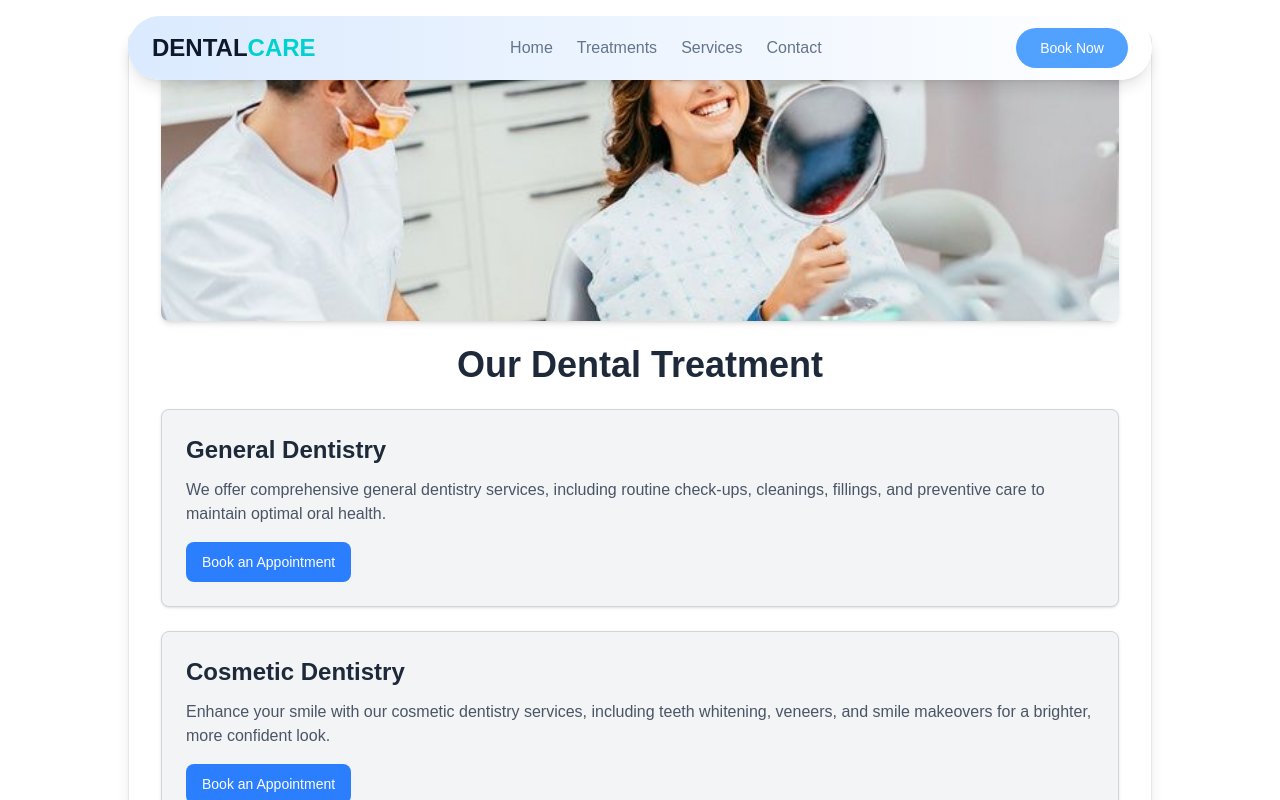
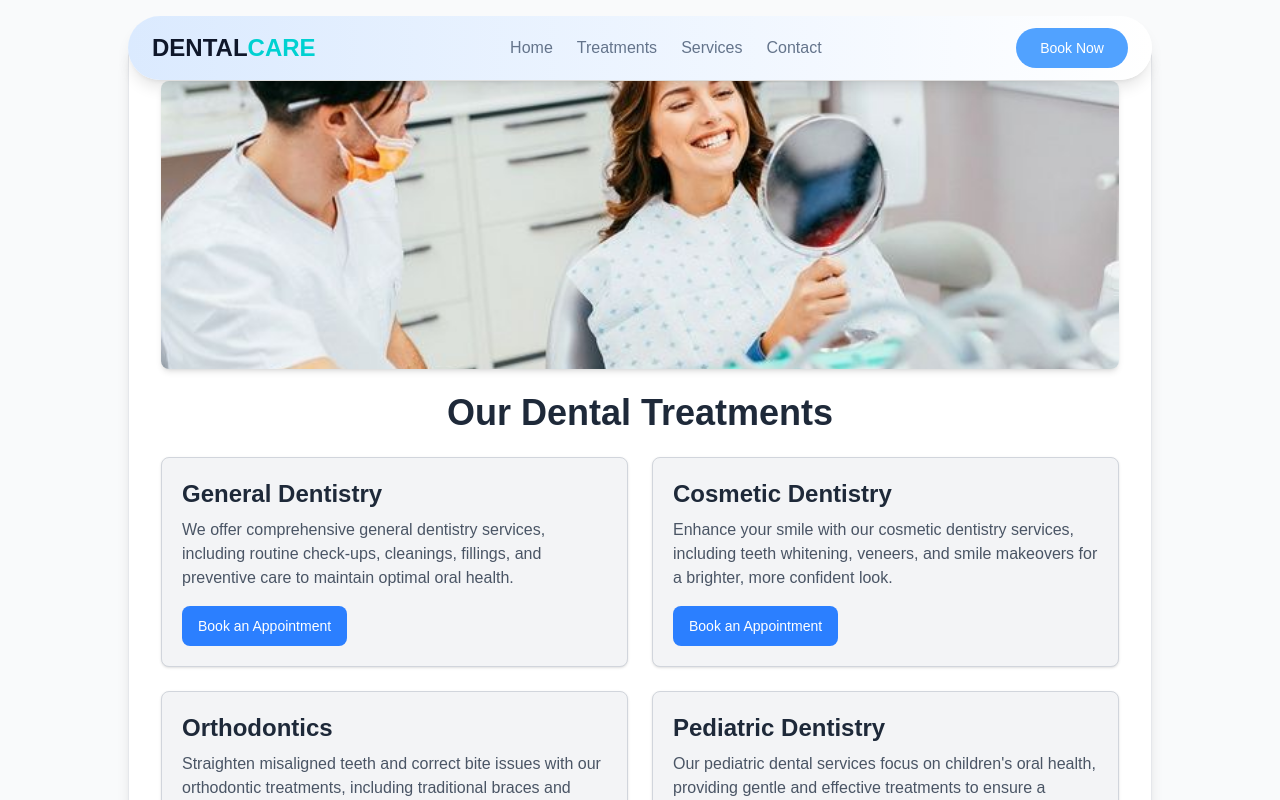
Before and after one commit to progamingexpertxyz/dental-app, a Next.js app: page /treatment in a window 1280 px wide. Shown: the top 800 px of the page. Built offline with nearby package versions, Linux system fonts and the light colour scheme.

Commit message:
Add files via upload

```diff
--- a/app/treatment/page.tsx
+++ b/app/treatment/page.tsx
@@ -42,27 +42,32 @@ export default function DentalServices() {
   ];
 
   return (
-    <div className="flex flex-col min-h-screen">
+    <div className="flex flex-col min-h-screen bg-gray-50">
       <Navbar />
-      <div className="flex-grow flex justify-center items-center p-8">
-        <div className="max-w-5xl p-8 rounded-lg shadow-lg border border-gray-200">
-          <div className="relative w-full h-64 mb-6">
+      <div className="flex-grow flex justify-center items-center px-4 py-8 md:py-12">
+        <div className="max-w-5xl w-full p-6 md:p-8 bg-white rounded-lg shadow-lg border border-gray-200">
+          {/* Responsive Image */}
+          <div className="w-full h-48 md:h-64 lg:h-72 mb-6">
             <img
               src="/treatment.jpg"
               alt="Dental Services"
               className="w-full h-full object-cover rounded-lg shadow-md"
             />
           </div>
-          <h1 className="text-4xl font-bold text-center text-gray-800 mb-6">
-            Our Dental Treatment
+
+          <h1 className="text-3xl md:text-4xl font-bold text-center text-gray-800 mb-6">
+            Our Dental Treatments
           </h1>
-          <div className="space-y-6">
+
+          <div className="grid gap-6 md:grid-cols-2">
             {services.map((service, index) => (
-              <div key={index} className="bg-gray-100 shadow-sm rounded-lg p-6 border border-gray-300">
-                <h2 className="text-2xl font-semibold text-gray-800 mb-3">{service.title}</h2>
+              <div key={index} className="bg-gray-100 shadow-sm rounded-lg p-5 border border-gray-300">
+                <h2 className="text-xl md:text-2xl font-semibold text-gray-800 mb-2">
+                  {service.title}
+                </h2>
                 <p className="text-gray-600 mb-4">{service.description}</p>
                 <Button
-                  className="bg-blue-500 hover:bg-blue-600 text-white py-2 px-4 rounded-lg"
+                  className="bg-blue-500 hover:bg-blue-600 text-white py-2 px-4 rounded-lg w-full md:w-auto"
                   onClick={() => router.push("/appointment")}
                 >
                   Book an Appointment
```
